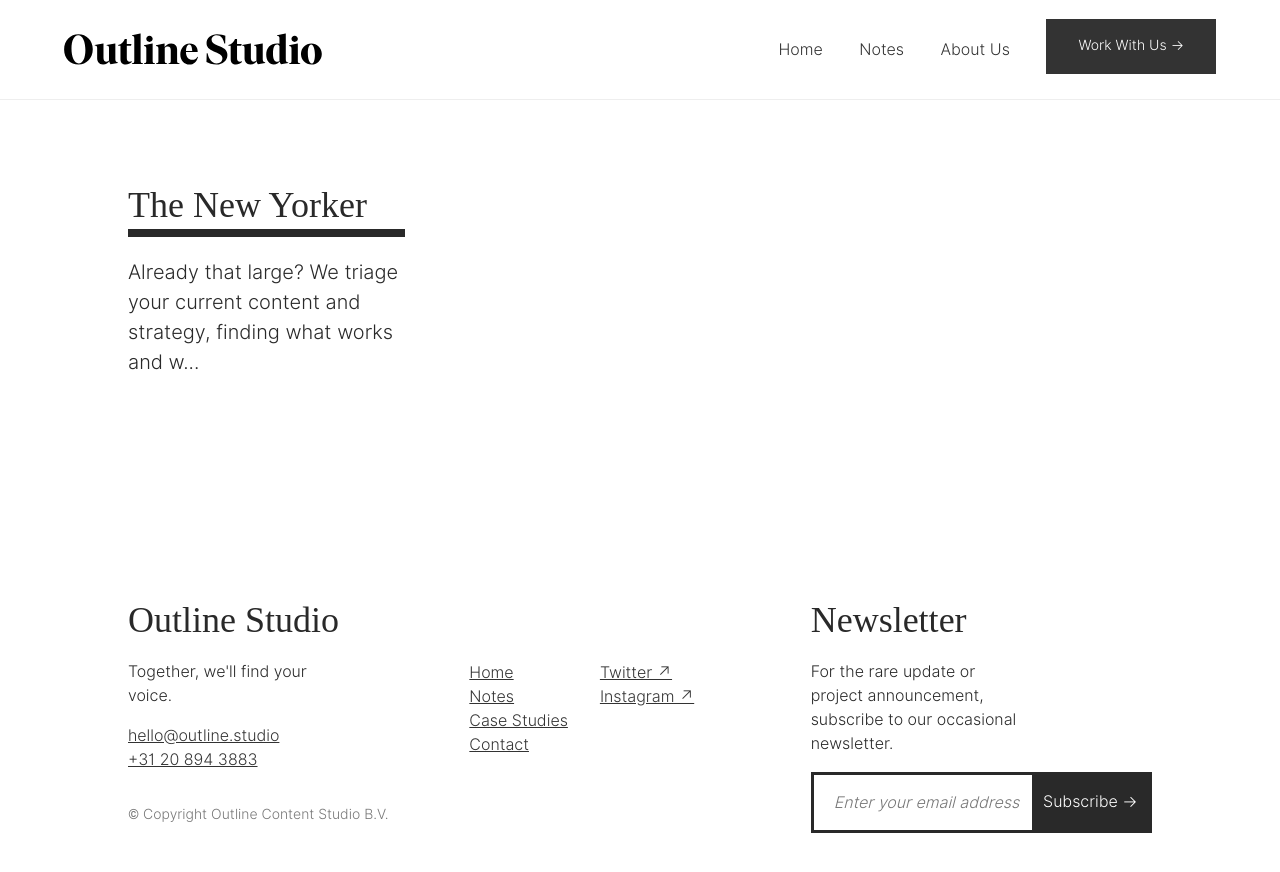
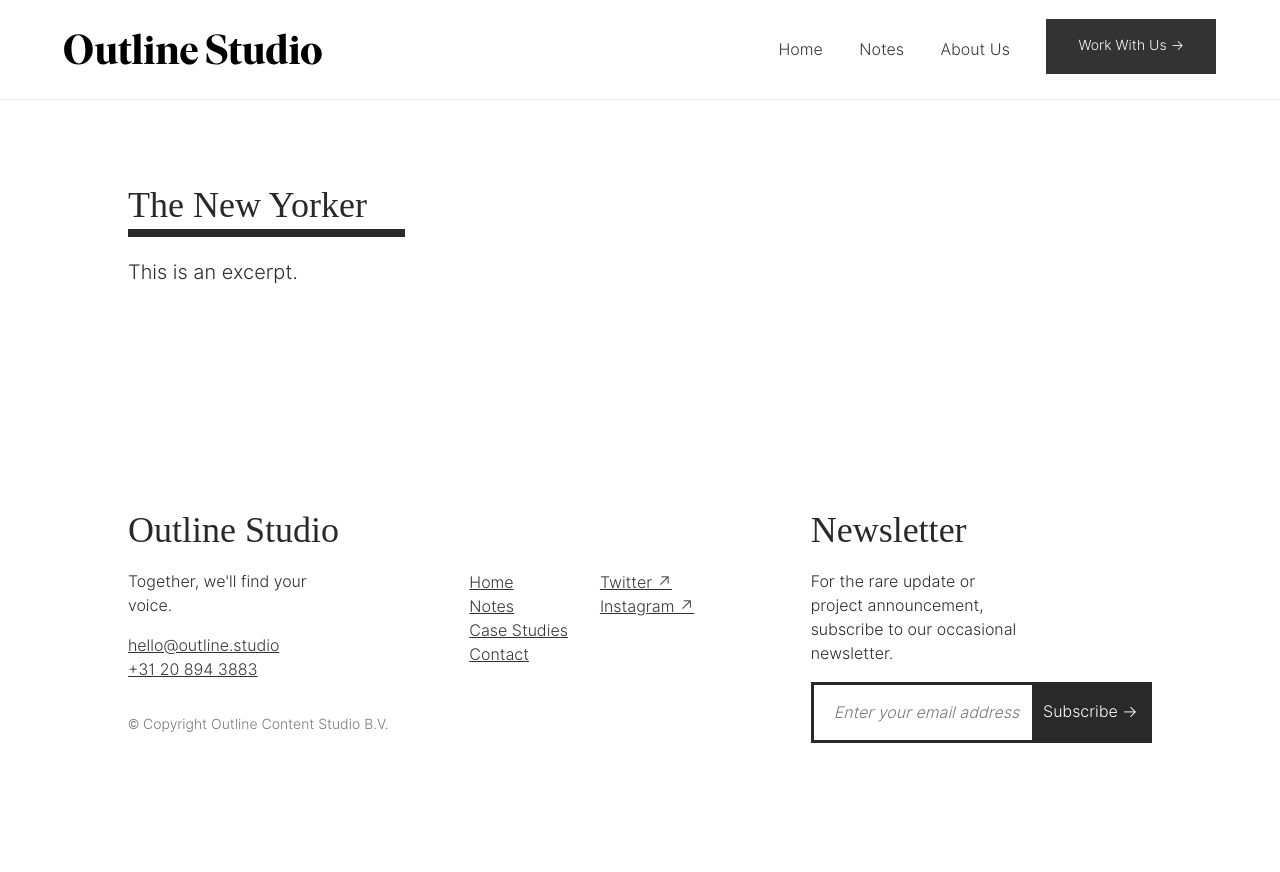
Before and after one commit to aarongilmore/outline-studio, a Jekyll site: the page built from notes.md, in a window 1280 px wide and 900 px high, scrolled down 649 px. Shown: the top 872 px of the window. Built offline with Jekyll 4.4.1, drawn with Linux system fonts in a browser that asks for light colours; nearby versions of some CDN libraries; some web fonts are replaced; after the commit the page ends 1464 px from its top, so only the background shows below that.

Commit message:
Updated The New Yorker

```diff
--- a/_notes/the-new-yorker.markdown
+++ b/_notes/the-new-yorker.markdown
@@ -1,7 +1,9 @@
 ---
 title: The New Yorker
 date: 2019-08-18 17:34:00 +02:00
-author: daniel_agee
+author: Daniel
+cover_image: "/uploads/DSCF6097-1.jpg"
+excerpt: This is an excerpt.
 ---
 
 Already that large? We triage your current content and strategy, finding what works and what’s weighing you down. We’ll help you find a cohesive voice and create a style guide to match.
```
